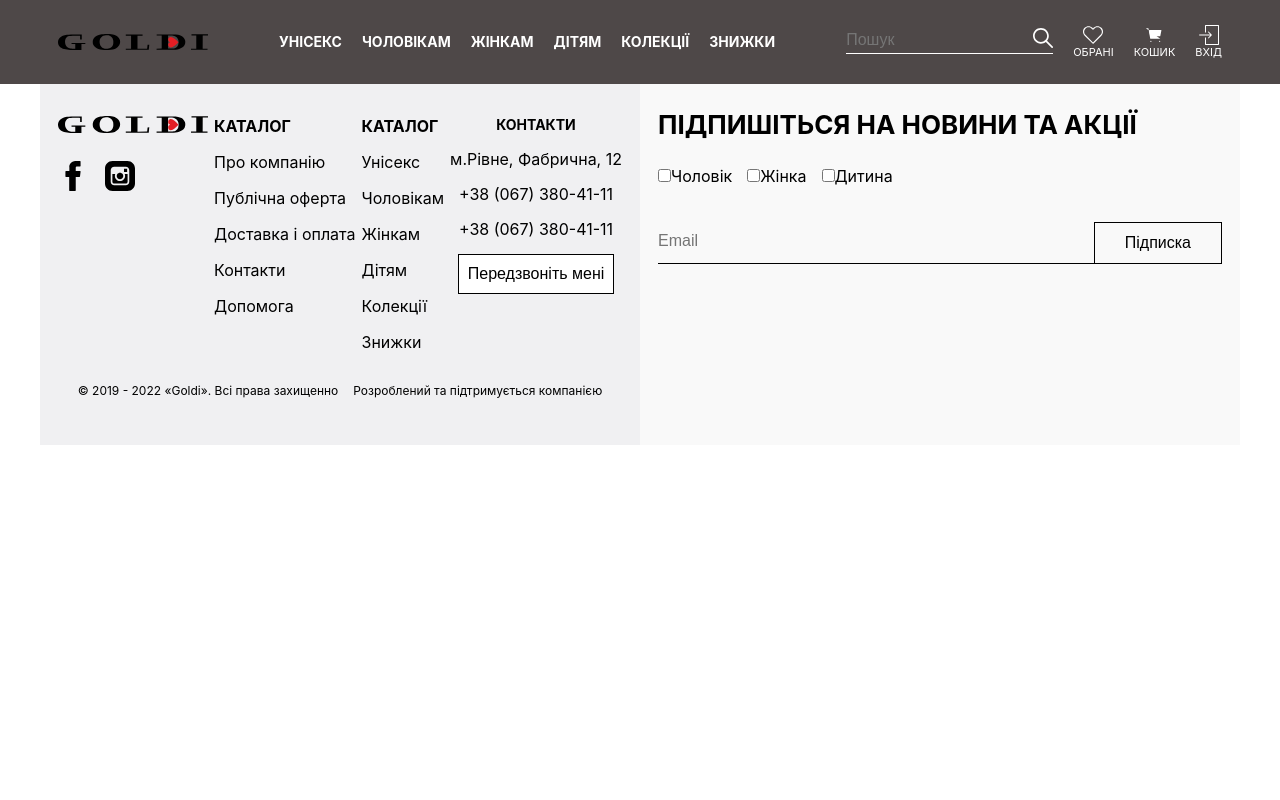
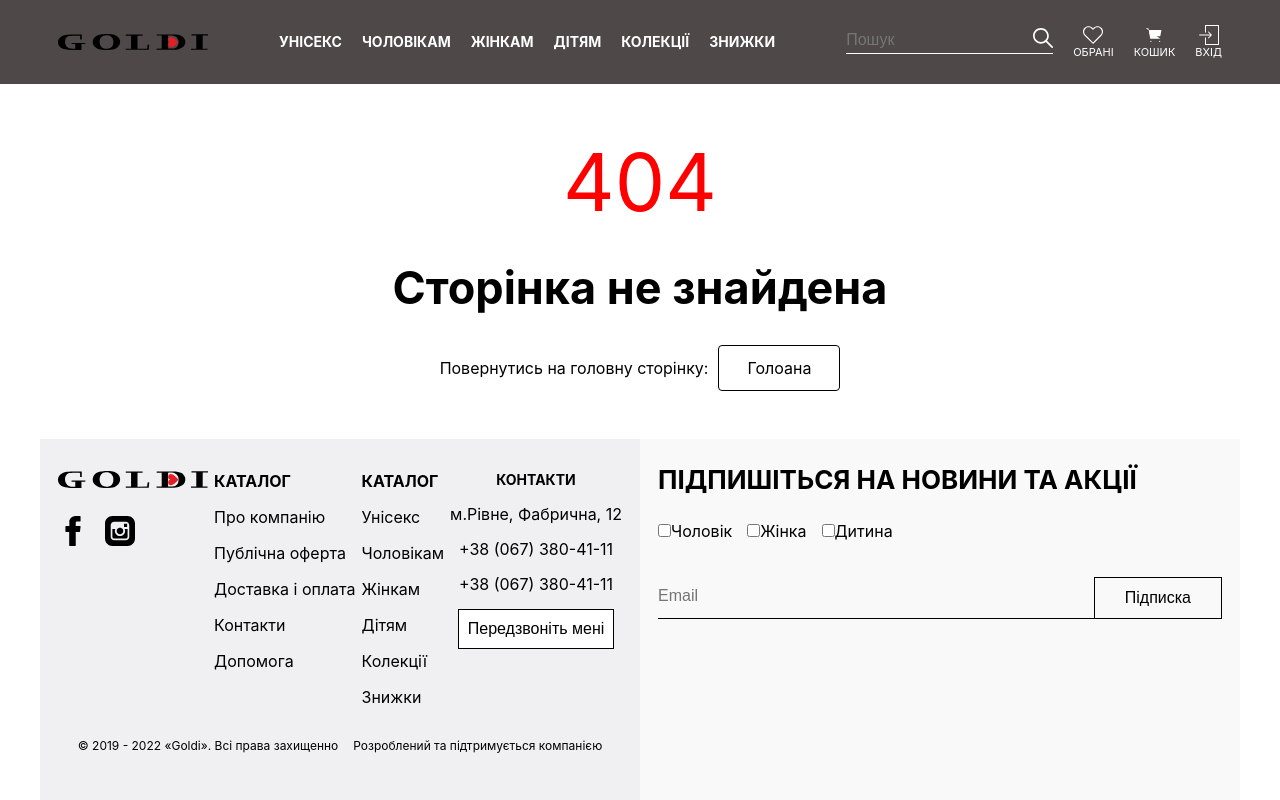
Before and after one commit to OlehKobrynovych/React__Internet-shop, a React (Create React App) app: page /1 in a window 1280 px wide. Built offline with nearby package versions, Linux system fonts and the light colour scheme.

Commit message:
added 404 page

```diff
--- a/src/App.css
+++ b/src/App.css
@@ -0,0 +1,6 @@
+.app--wrap {
+    display: flex;
+    flex-direction: column;
+    justify-content: space-between;
+    min-height: 100vh;
+}
--- a/src/App.js
+++ b/src/App.js
@@ -5,10 +5,12 @@ import Header from './components/Header/Header';
 import HomeView from './views/HomeView/HomeView';
 import ProductFilter from './components/ProductFilter/ProductFilter';
 import AboutUs from './components/AboutUs/AboutUs';
+import PageNotFound from './components/PageNotFound/PageNotFound';
 
 function App() {
   return (
       <div className="App">
+        <div className="app--wrap">
             <Header />
             <Routes>
                 <Route path="/" element={<HomeView />} />
@@ -28,10 +30,11 @@ function App() {
                 <Route path="/discounts/:id" element={<ProductFilter />} />
                 <Route path="/about" element={<AboutUs />} />
 
-              {/* <Route path="*" element={<PageNotFound />} /> */}
+                <Route path="*" element={<PageNotFound />} />
                 {/* <Route path="*" element={<HomeView />} /> */}
             </Routes>
             <Footer />
+        </div>
       </div>
   );
 }
--- /dev/null
+++ b/src/components/PageNotFound/PageNotFound.css
@@ -0,0 +1,44 @@
+.page-not-found {
+    display: flex;
+    flex-direction: column;
+    justify-content: center;
+    align-items: center;
+}
+
+.page-not-found__number {
+    display: block;
+    font-size: 80px;
+    color: red;
+    margin-bottom: 30px;
+}
+
+.page-not-found__title {
+    display: block;
+    font-size: 45px;
+    margin-bottom: 30px;
+}
+
+.page-not-found__btn {
+    border: 1px solid #000;
+    border-radius: 4px;
+    padding: 12px 28px;
+    margin-left: 10px;
+    transition: .3s;
+}
+
+.page-not-found__btn:hover {
+    background: rgb(109, 107, 107);
+    scale: 1.11;
+}
+
+@media (min-width: 576px) {
+
+}
+
+@media (min-width: 768px) {
+
+}
+
+@media (min-width: 1080px) {
+
+}
--- /dev/null
+++ b/src/components/PageNotFound/PageNotFound.js
@@ -0,0 +1,36 @@
+import { NavLink } from 'react-router-dom';
+import './PageNotFound.css';
+
+import woman from '../../assets/images/woman.webp';
+
+
+// import { useState, useRef } from 'react';
+// import { useNavigate } from 'react-router-dom';
+// import cart from '../../assets/images/cart.svg';
+
+// import Helocation from '../Helocation/Helocation';
+
+function PageNotFound() {
+    // const [isOpenMenu, setIsOpenMenu] = useState(false);
+
+    // const searchInputRef = useRef(null);
+
+    // const navigate = useNavigate();
+
+    // const handleClick = () => {
+    //     searchInputRef.current.focus()
+    // };
+
+    return (
+        <div className="page-not-found">
+            <span className="page-not-found__number">404</span>
+            <h2 className="page-not-found__title">Сторінка не знайдена</h2>
+            <div>
+                <span>Повернутись на головну сторінку:</span>
+                <NavLink className="page-not-found__btn" to="/">Голоана</NavLink>
+            </div>
+        </div>
+    );
+}
+
+export default PageNotFound;
--- a/src/components/ProductFilter/ProductFilter.js
+++ b/src/components/ProductFilter/ProductFilter.js
@@ -5,6 +5,7 @@ import PaginationProduct from '../PaginationProduct/PaginationProduct';
 import { useEffect, useState } from 'react';
 import ProductCard from '../ProductCard/ProductCard';
 import { useLocation } from 'react-router-dom';
+import PageNotFound from '../PageNotFound/PageNotFound';
 
 
 function ProductFilter() {
@@ -18,26 +19,30 @@ function ProductFilter() {
 
     const [selectedCategories, setSelectedCategories] = useState(null);
     const [selectedSubCategories, setSelectedSubCategories] = useState(null);
+    const [isPageNotFound, setIsPageNotFound] = useState(false);
+    // debugger
 
     const [products, setProducts] = useState([]);
     const [currentPage, setCurrentPage] = useState(1);
-    const [productsPerPage, setProductsPerPage] = useState(20);
-
+    const [productsPerPage, setProductsPerPage] = useState(5);
 
     useEffect(() => {
         let arr = location.pathname.split('/')
+        let obj = {};
 
         if (datas && datas.categories) {
             setProducts(datas.products);
-            setSelectedCategories(datas.categories.find(el => el.href == ('/' + arr[1])))
-            // debugger
+            obj = datas.categories.find(el => el.href == ('/' + arr[1]));
+            setSelectedCategories(obj)
+            setIsPageNotFound(false)
         };
 
-        if (arr[2]) {
-            setSelectedSubCategories(selectedCategories?.subCategories.find(el => el.href == location.pathname))
-            // debugger
+        if (arr[2] && obj?.subCategories) {
+            let res = obj?.subCategories.find(el => el.href == location.pathname)
+            res?.name ? setSelectedSubCategories(res) : setIsPageNotFound(true)
         }
     }, [location, datas])
+
 
     useEffect(() => {
         if (datas && datas.products) {
@@ -59,6 +64,9 @@ function ProductFilter() {
 
 
     return (
+        <>
+            {
+                isPageNotFound ? <PageNotFound /> :
                     <div className="product-filter">
                         {selectedSubCategories?.name}
                         <div className="product-filter--wrap container">
@@ -113,6 +121,8 @@ function ProductFilter() {
                             }
                         </div>
                     </div>
+            }
+        </>
     );
 }
 
--- a/src/data.js
+++ b/src/data.js
@@ -182,8 +182,8 @@ export const datas = {
             price: 110,
             image: '/images/photo1.webp',
             new_price: 90,
-            categories: 'Чоловікам',
-            subCategories: 'Штани'
+            category: 'Чоловікам',
+            subCategory: 'Штани'
         },
         {
             id: '2',
--- a/src/views/HomeView/HomeView.js
+++ b/src/views/HomeView/HomeView.js
@@ -40,7 +40,6 @@ function HomeView() {
                 className="mySwiper"
             >
                 <SwiperSlide><img className="home-view__swiper-img" src={man} alt='img'/></SwiperSlide>
-                {/* <SwiperSlide><img className="home-view__swiper-img" src={'images/man.webp'} alt='img'/></SwiperSlide> */}
                 <SwiperSlide><img className="home-view__swiper-img" src={kids} alt='img'/></SwiperSlide>
                 <SwiperSlide><img className="home-view__swiper-img" src={man} alt='img'/></SwiperSlide>
                 <SwiperSlide><img className="home-view__swiper-img" src={kids} alt='img'/></SwiperSlide>
```
Lines whose indentation alone changed are shown as unchanged.
